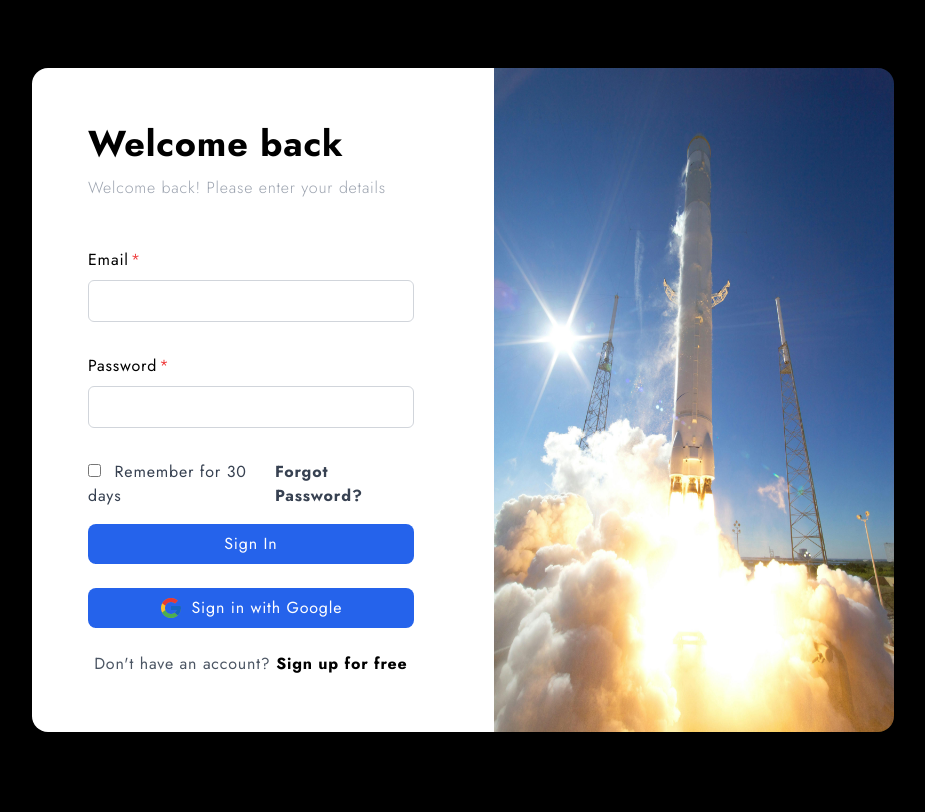
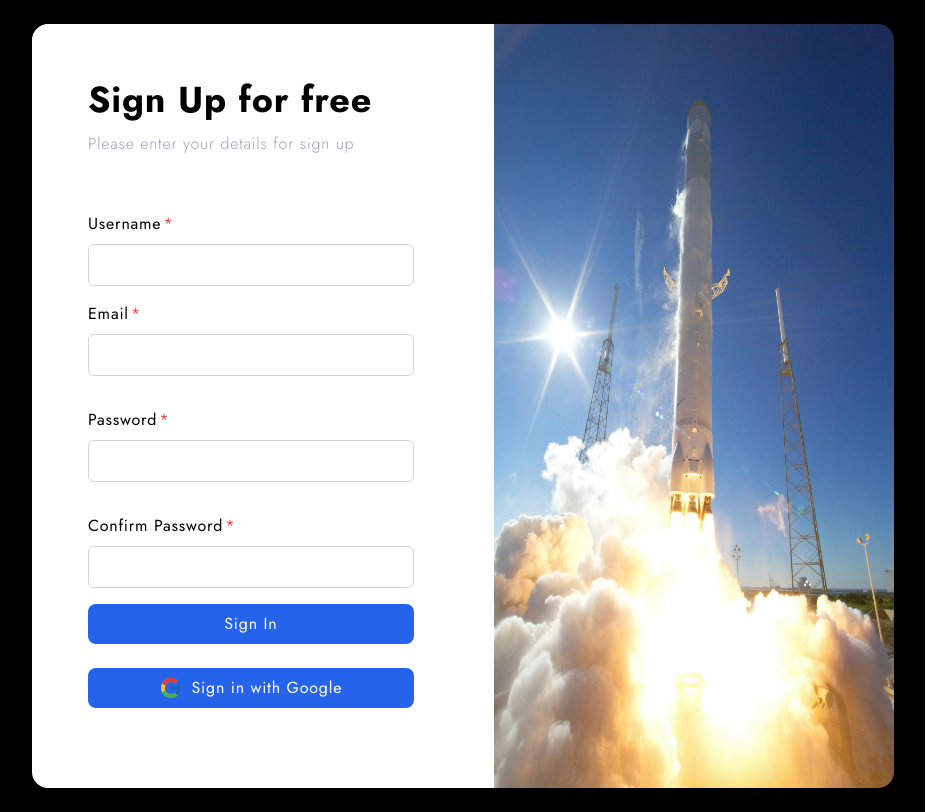
Before and after one commit to AkhilNair-ktm/PACE, a website: page Login.html in a window 1280 px wide. Both pictures are taken after a click on the link "Sign up for free". Shown: the whole page, without its empty margins (160-1085 px from the left). Drawn offline with nearby package versions, Linux system fonts and the light colour scheme; files that its build step writes are made by us from their sources; a web font is replaced by a local one.

Commit message:
Sign up added

```diff
--- a/Login.html
+++ b/Login.html
@@ -25,6 +25,7 @@
   <body>
     <div class="flex items-center justify-center min-h-screen bg-black px-4">
       <div
+        id="loginDiv"
         class="relative flex flex-col m-6 space-y-8 bg-white shadow-2xl rounded-2xl md:flex-row md:space-y-0 md:space-x-6 max-w-4xl w-full"
       >
         <!-- Left Content -->
@@ -85,7 +86,7 @@
           </button>
           <div class="text-center text-gray-600">
             Don't have an account?
-            <a href="#" class="font-bold text-black">Sign up for free</a>
+            <a href="#" id="signUpLink" class="font-bold text-black">Sign up for free</a>
           </div>
         </div>
         <!-- Right Image -->
@@ -97,7 +98,95 @@
           />
         </div>
       </div>
+      <div
+      id="signUpDiv"
+      class="relative flex flex-col m-6 space-y-8 bg-white shadow-2xl rounded-2xl md:flex-row md:space-y-0 md:space-x-6 max-w-4xl w-full hidden"
+    >
+      <!-- Left Content -->
+      <div class="flex flex-col justify-center p-5 md:p-14 w-full md:w-1/2">
+        <span class="mb-3 text-4xl text-black font-bold">Sign Up for free</span>
+        <span class="font-light text-gray-400 mb-8">
+          Please enter your details for sign up
+        </span>
+        <div class="pt-6">
+          <label
+            for="username"
+            class="after:content-['*'] after:ml-0.5 after:text-red-500 mb-2 text-black block"
+            >Username</label
+          >
+          <input
+            type="text"
+            class="w-full p-2 border border-gray-300 rounded-md placeholder:font-light placeholder:text-gray-500 text-gray-700"
+            name="username"
+            id="username"
+          />
+        </div>
+        <div class="py-4">
+          <label
+            for="email"
+            class="after:content-['*'] after:ml-0.5 after:text-red-500 mb-2 text-black block"
+            >Email</label
+          >
+          <input
+            type="text"
+            class="w-full p-2 border border-gray-300 rounded-md placeholder:font-light placeholder:text-gray-500 text-gray-700"
+            name="email"
+            id="email"
+          />
+        </div>
+        <div class="py-4">
+          <label
+            for="pass"
+            class="after:content-['*'] after:ml-0.5 after:text-red-500 mb-2 text-black block"
+            >Password</label
+          >
+          <input
+            type="password"
+            class="w-full p-2 border border-gray-300 rounded-md placeholder:font-light placeholder:text-gray-500 text-gray-700"
+            name="pass"
+            id="pass"
+          />
+        </div>
+        <div class="py-4">
+          <label
+            for="pass-confim"
+            class="after:content-['*'] after:ml-0.5 after:text-red-500 mb-2 text-black block"
+            >Confirm Password</label
+          >
+          <input
+            type="password"
+            class="w-full p-2 border border-gray-300 rounded-md placeholder:font-light placeholder:text-gray-500 text-gray-700"
+            name="pass-confim"
+            id="pass-confim"
+          />
+        </div>
+        <button
+          class="w-full bg-blue-600 text-white p-2 rounded-lg mb-6 hover:bg-gray-200 hover:text-black hover:border hover:border-gray-300"
+        >
+          Sign In
+        </button>
+        <button
+          class="w-full bg-blue-600 text-white p-2 rounded-lg mb-6 flex items-center justify-center gap-2 hover:bg-gray-200 hover:text-black hover:border hover:border-gray-300"
+        >
+          <img
+            src="assets/images/icons8-google-48.png"
+            alt="Google Icon"
+            class="w-6 h-6"
+          />
+          Sign in with Google
+        </button>
+      </div>
+      <!-- Right Image -->
+      <div class="relative w-full md:w-1/2 bg-black hidden lg:block">
+        <img
+          src="assets/images/pexels-spacex2.jpg"
+          alt="img"
+          class="w-[400px] h-full rounded-r-2xl md:block"
+        />
+      </div>
+    </div>
     </div>
     <script src="main.js"></script>
+    <script src="login.js"></script>
   </body>
 </html>
--- /dev/null
+++ b/login.js
@@ -0,0 +1,13 @@
+const signUpLink = document.getElementById("signUpLink");
+const loginDiv = document.getElementById("loginDiv");
+const signUpDiv = document.getElementById("signUpDiv");
+
+signUpLink.addEventListener("click", (event) => {
+  event.preventDefault(); // Prevent default anchor behavior
+
+  // Hide the login div
+  loginDiv.classList.add("hidden");
+
+  // Show the sign-up div
+  signUpDiv.classList.remove("hidden");
+});
```
